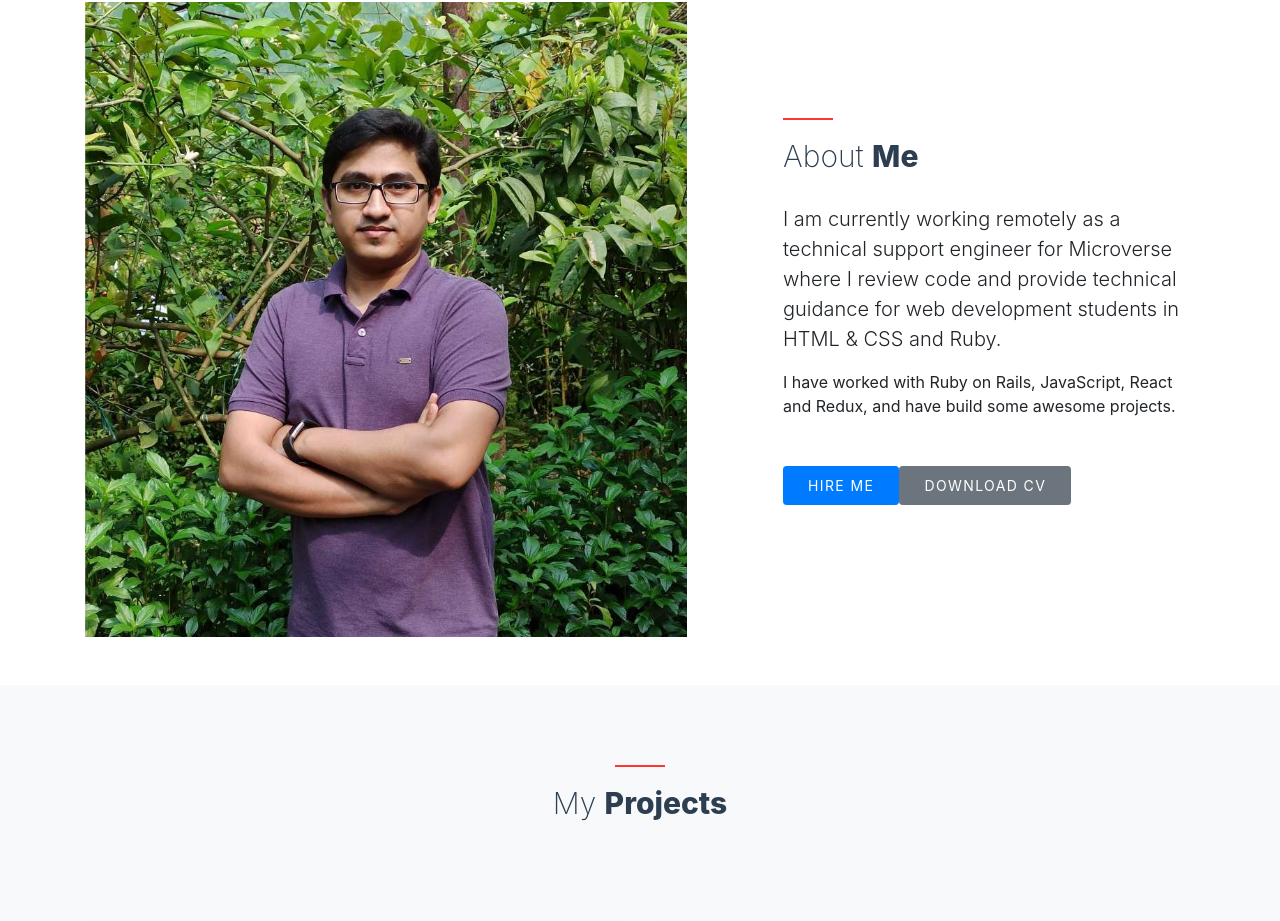
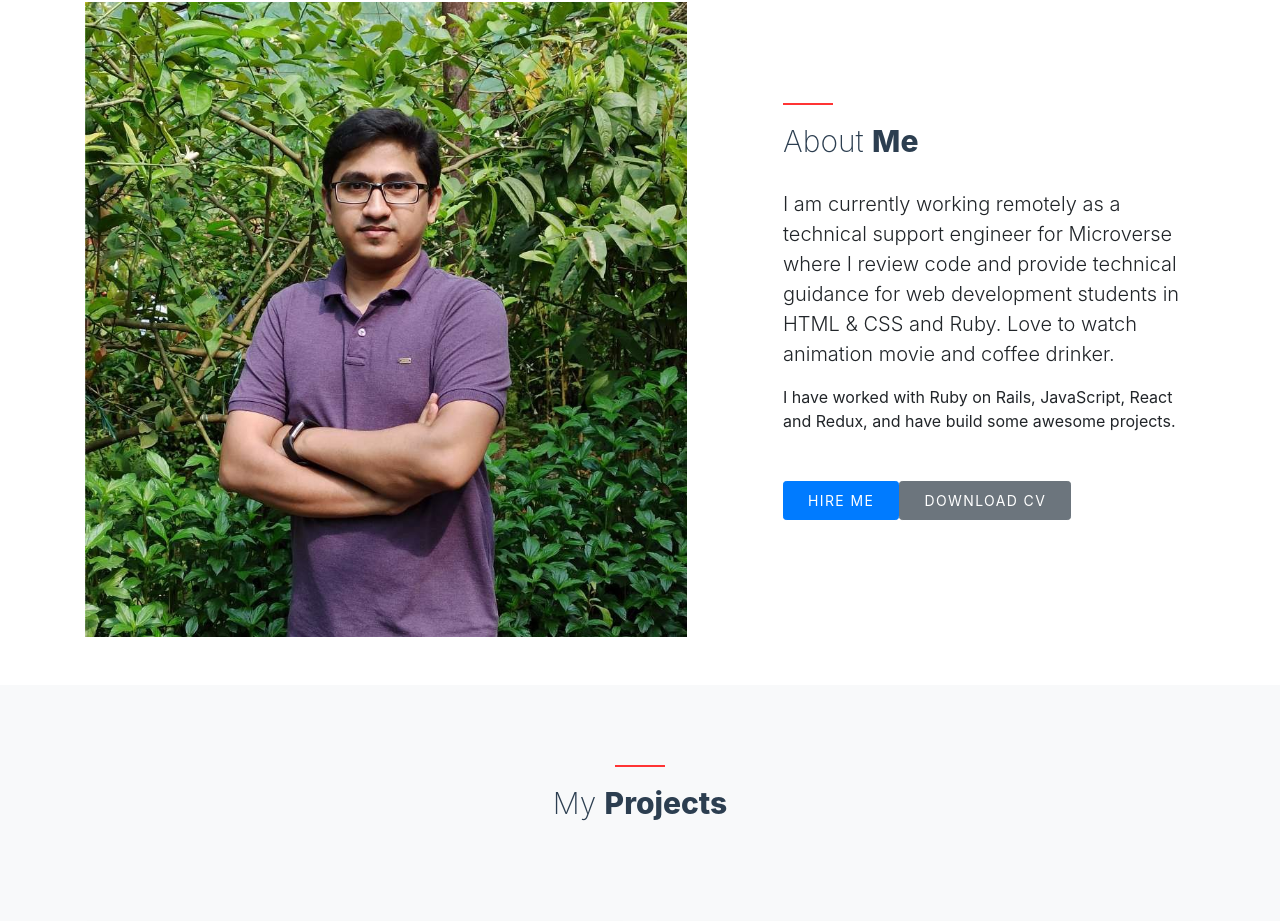
Before and after one commit to shshamim63/personal-portfolio, a React (Create React App) app: page / in a window 1280 px wide. Shown: the part 878-1799 px from the top of the page. Built offline with nearby package versions, Linux system fonts and the light colour scheme.

Commit message:
:art: Updates about section
Improves readme section and adds preference.

```diff
--- a/src/components/AboutMe.js
+++ b/src/components/AboutMe.js
@@ -12,7 +12,7 @@ const AboutMe = () => (
             <div className="section-heading">
               <h2>About <strong>Me</strong></h2>
             </div>
-            <p className="lead">I am currently working remotely as a technical support engineer for Microverse where I review code and provide technical guidance for web development students in HTML & CSS and Ruby.</p>
+            <p className="lead">I am currently working remotely as a technical support engineer for Microverse where I review code and provide technical guidance for web development students in HTML & CSS and Ruby. Love to watch animation movie and coffee drinker.</p>
             <p className="mb-5  ">I have worked with Ruby on Rails, JavaScript, React and Redux, and have build some awesome projects.</p>
 
             <p>
```
